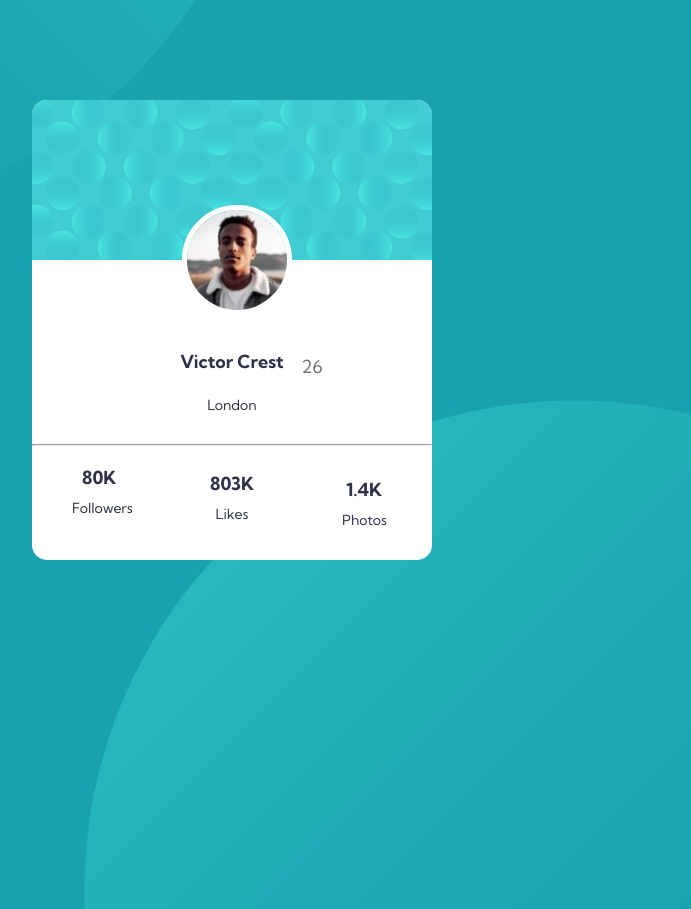
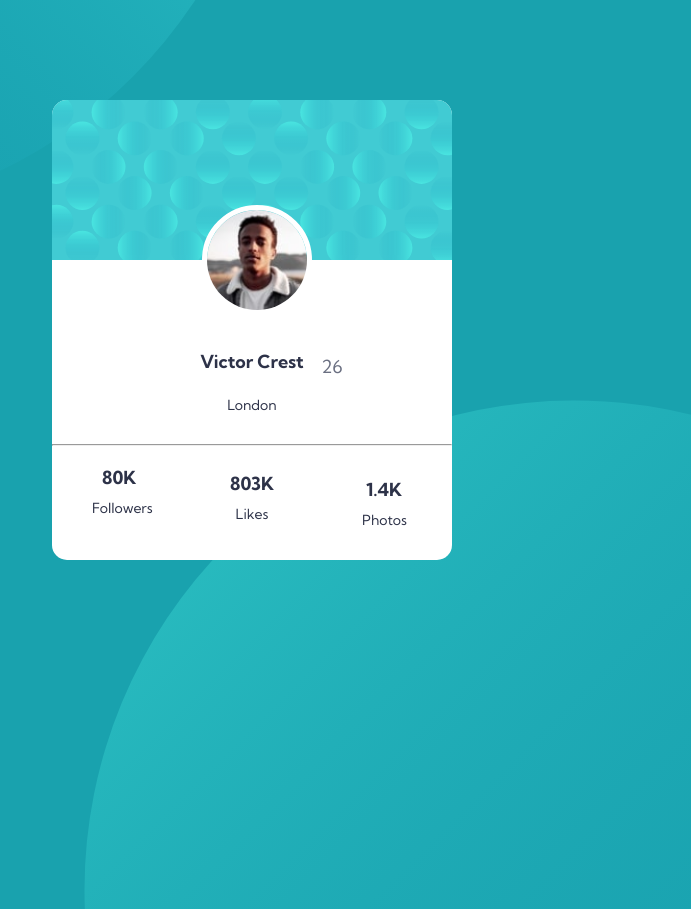
Before and after one commit to AayushMohan/Profile-card-component, a plain HTML site: page index.html in a window 1280 px wide. Shown: the whole page, without its empty margins (428-1119 px from the left). Drawn offline with Linux system fonts and the light colour scheme.

Commit message:
Update styles.css

```diff
--- a/styles.css
+++ b/styles.css
@@ -113,7 +113,7 @@ hr {
   }
   .container {
     position: relative;
-    left: 460px;
+    left: 480px;
     right: 200px;
   }
 }
```
